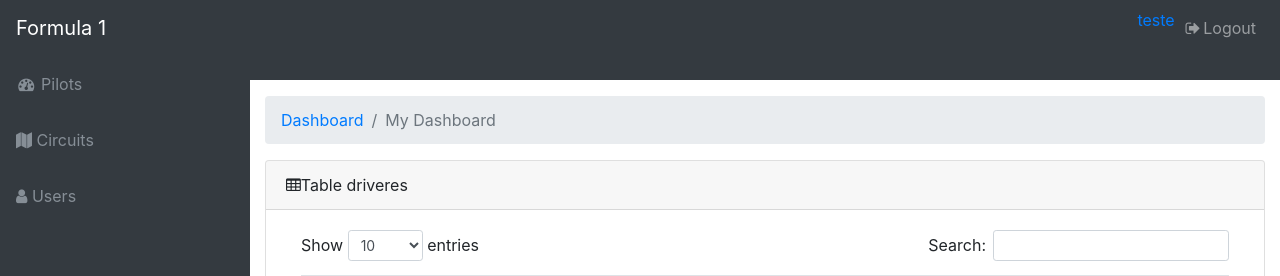
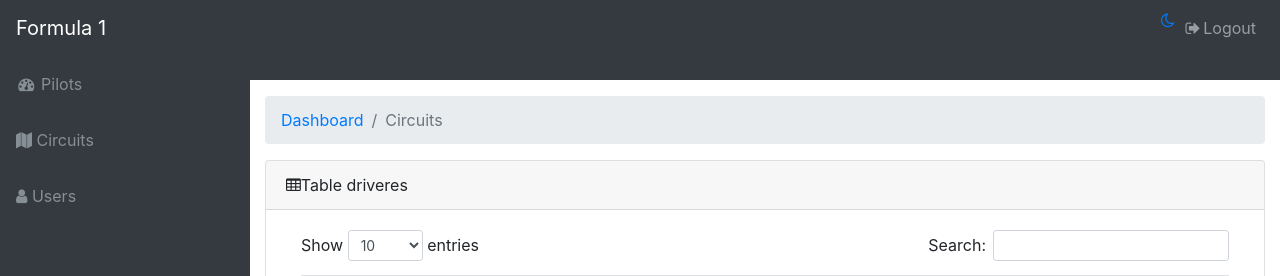
Before and after one commit to dbastos0806/Projeto-de-FP, a PHP site: page /pistas.php in a window 1280 px wide. Shown: the top 276 px of the page. Run offline with PHP 8.4, Linux system fonts and the light colour scheme; data comes from the database, SQL or seed files in the repository.

Commit message:
10-1-23
teste

```diff
--- a/index.php
+++ b/index.php
@@ -46,7 +46,7 @@
 
       <ul class="navbar-nav ml-auto">
         <li class="nav-item">
-        <a class="" href="#" id="toggleNavColor">teste</a>
+        <a class="" href="#" id="toggleNavColor"><i class="fa fa-moon-o" aria-hidden="true"></i></a>
 </li>
 
         <li class="nav-item">
--- a/main.php
+++ b/main.php
@@ -22,7 +22,7 @@
 <body class="fixed-nav sticky-footer bg-dark" id="page-top">
   <!-- Navigation-->
   <nav class="navbar navbar-expand-lg navbar-dark bg-dark fixed-top" id="mainNav">
-    <a class="navbar-brand" href="main.php">Formula 1</a>
+    <a class="navbar-brand" href="index.php">Formula 1</a>
     <button class="navbar-toggler navbar-toggler-right" type="button" data-toggle="collapse"
       data-target="#navbarResponsive" aria-controls="navbarResponsive" aria-expanded="false"
       aria-label="Toggle navigation">
@@ -72,7 +72,7 @@
 
       <ul class="navbar-nav ml-auto">
         <li class="nav-item">
-          <a class="" href="#" id="toggleNavColor">teste</a>
+          <a class="" href="#" id="toggleNavColor"><i class="fa fa-moon-o" aria-hidden="true"></i></a>
         </li>
         <li class="nav-item">
           <a class="nav-link" data-toggle="modal" data-target="#exampleModal">
--- a/pistas.php
+++ b/pistas.php
@@ -22,7 +22,7 @@
 <body class="fixed-nav sticky-footer bg-dark" id="page-top">
   <!-- Navigation-->
   <nav class="navbar navbar-expand-lg navbar-dark bg-dark fixed-top" id="mainNav">
-    <a class="navbar-brand" href="circuits.php">Formula 1</a>
+    <a class="navbar-brand" href="main.php">Formula 1</a>
     <button class="navbar-toggler navbar-toggler-right" type="button" data-toggle="collapse"
       data-target="#navbarResponsive" aria-controls="navbarResponsive" aria-expanded="false"
       aria-label="Toggle navigation">
@@ -61,7 +61,7 @@
 
       <ul class="navbar-nav ml-auto">
         <li class="nav-item">
-          <a class="" href="#" id="toggleNavColor">teste</a>
+          <a class="" href="#" id="toggleNavColor"><i class="fa fa-moon-o" aria-hidden="true"></i></a>
         </li>
         <li class="nav-item">
           <a class="nav-link" data-toggle="modal" data-target="#exampleModal">
@@ -77,7 +77,7 @@
         <li class="breadcrumb-item">
           <a href="#">Dashboard</a>
         </li>
-        <li class="breadcrumb-item active">My Dashboard</li>
+        <li class="breadcrumb-item active">Circuits</li>
       </ol>
       <!-- Tables-->
       <div class="card mb-3">
--- a/product.php
+++ b/product.php
@@ -68,7 +68,7 @@ include('pserver.php');
 
       <ul class="navbar-nav ml-auto">
         <li class="nav-item">
-          <a class="" href="#" id="toggleNavColor">teste</a>
+          <a class="" href="#" id="toggleNavColor"><i class="fa fa-moon-o" aria-hidden="true"></i></a>
         </li>
         <li class="nav-item">
           <a class="nav-link" data-toggle="modal" data-target="#exampleModal">
```
